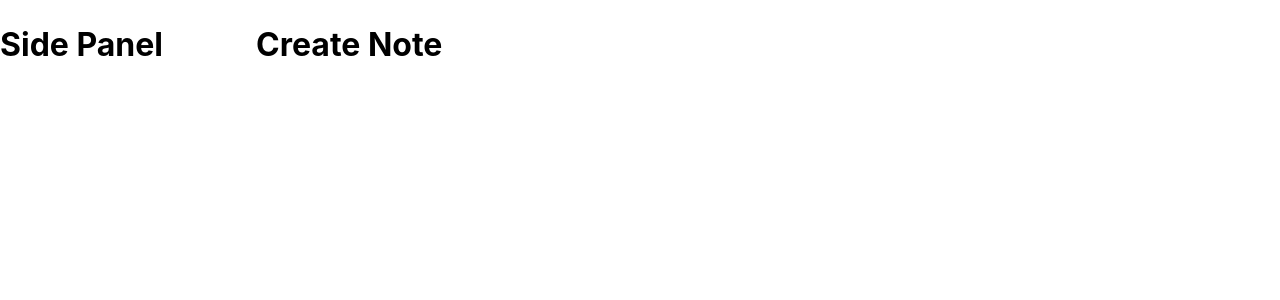
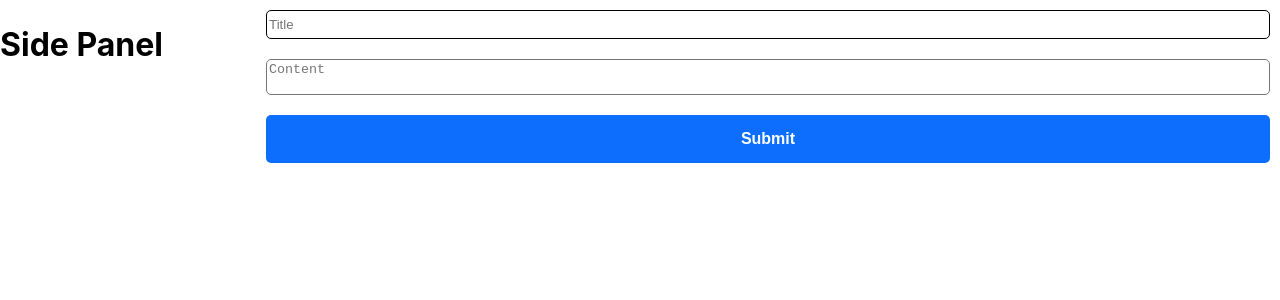
Before and after one commit to tweiss777/RouletteTask, a React (Vite) app in the folder client/: page /dashboard in a window 1280 px wide. Shown: the top 300 px of the page. Built offline with nearby package versions, Linux system fonts and the light colour scheme.

Commit message:
injected note component to page.

```diff
--- a/client/src/Pages/Dashboard/Dashboard.tsx
+++ b/client/src/Pages/Dashboard/Dashboard.tsx
@@ -1,5 +1,10 @@
 import './scss/Dashboad.scss';
+import NoteForm from './Components/NewNoteForm';
 export default function Dashboard() {
+  function createNewNote(title: string, content: string) {
+    throw new Error('Function not implemented.');
+  }
+
   return (
     <div className="dashboard-container">
       <div className="side-panel">
@@ -8,7 +13,7 @@ export default function Dashboard() {
 
       <div className="main-panel">
         <div className="notes-text-container">
-          <h1>Create Note</h1>
+          <NoteForm handleSubmit={createNewNote} />
         </div>
       </div>
     </div>
```
